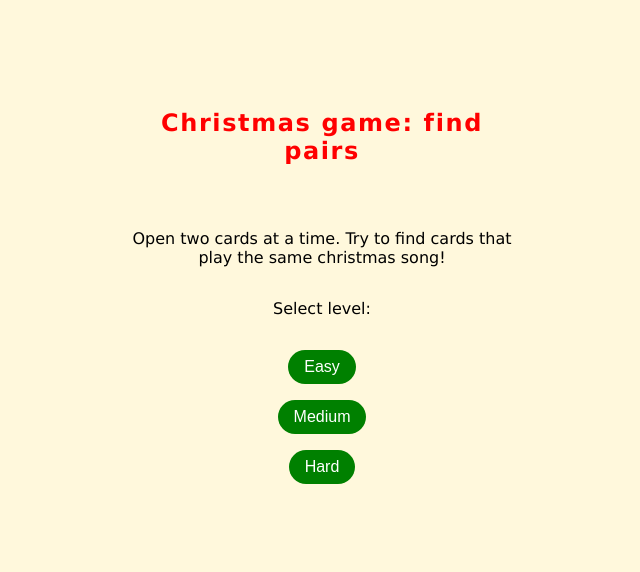
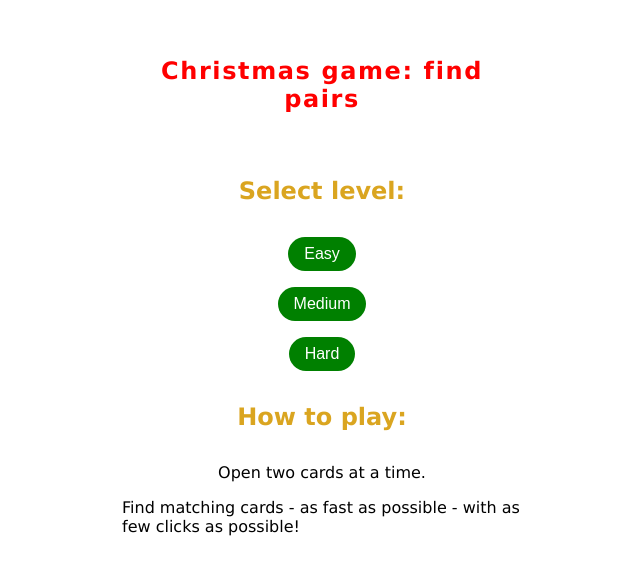
Before and after one commit to vapppu/christmas-project, a React (Vite) app: page / in a window 1280 px wide. Shown: the part 104-676 px from the top of the page, without its empty margins (318-958 px from the left). Built offline with nearby package versions, Linux system fonts and the light colour scheme.

Commit message:
Change some colors etc.

```diff
--- a/src/App.css
+++ b/src/App.css
@@ -40,7 +40,16 @@ img {
 
 body {
   font-family: Verdana, Geneva, Tahoma, sans-serif;
-  background-color: cornsilk;
+}
+h2 {
+  color: goldenrod;
+  font-weight: bold;
+}
+h1 {
+  font-weight: bold;
+  color: red;
+  letter-spacing: 0.1rem;
+  margin-block-end: 2rem;
 }
 
 .select {
@@ -53,12 +62,7 @@ body {
   max-width: 400px;
   margin: auto;
 }
-.select h1 {
-  font-weight: bold;
-  color: red;
-  letter-spacing: 0.1rem;
-  margin-block-end: 2rem;
-}
+
 .select p {
   text-align: center;
 }
@@ -107,16 +111,25 @@ h1,
   max-width: 100%;
   max-height: 100%;
 }
-.card:hover {
-  background-color: lightcoral;
+.card svg.play path {
+  fill: goldenrod;
+}
+.nonActive:hover {
+  box-shadow: 0 0 1rem 0.1rem sandybrown;
+}
+.nonActive:hover svg.play path {
+  fill: gold;
 }
 
 .active {
-  background-color: lightcoral;
+  background-color: red;
   box-shadow: inset 0.5rem 0.5rem 1rem 0rem darkred;
 }
+.active svg.play path {
+  fill: gold;
+}
 .nonActive {
-  background-color: red;
+  background-color: darkred;
   box-shadow: initial;
 }
 .found {
--- a/src/components/Card.jsx
+++ b/src/components/Card.jsx
@@ -4,6 +4,7 @@ const Card = ({card, handleClick}) => {
   const activityClass = card.active ? "active" : "nonActive";
   const icon = card.playing ? (
     <svg
+    className="play"
       width="50px"
       height="50px"
       viewBox="0 0 24 24"
@@ -21,6 +22,7 @@ const Card = ({card, handleClick}) => {
     </svg>
   ) : (
     <svg
+    className="play"
       width="50px"
       height="50px"
       viewBox="0 0 24 24"
--- a/src/components/Game.jsx
+++ b/src/components/Game.jsx
@@ -64,8 +64,7 @@ const Game = ({songs, level}) => {
 
   return (
     <div className="game">
-      <h1>XMAS MUSIC GAME</h1>
-      <p>Find pairs!</p>
+      <h1>FIND PAIRS!</h1>
         <Result text="score" value={score} />
         <Result text="time" value={hoursMinutesSeconds(seconds)} />
         <Result text="clicks" value={clicks} />
--- a/src/components/StartScreen.jsx
+++ b/src/components/StartScreen.jsx
@@ -29,13 +29,17 @@ const StartScreen = ({songs}) => {
 
     return (<section className="select">
     <h1>Christmas game: find pairs</h1>
-    <p>Open two cards at a time. Try to find cards that play the same christmas song!</p>
-        <p>Select level:</p>
+        <h2>Select level:</h2>
         <ul>
             <li><button onClick={() => selectLevel(4)}>Easy</button></li>
             <li><button onClick={() => selectLevel(8)}>Medium</button></li>
             <li><button onClick={() => selectLevel(12)}>Hard</button></li>
         </ul>
+        <h2>How to play:</h2>
+    <ul>
+        <li>Open two cards at a time.</li>
+        <li>Find matching cards - as fast as possible - with as few clicks as possible!</li>
+    </ul>
     </section>)
 }
 
```
